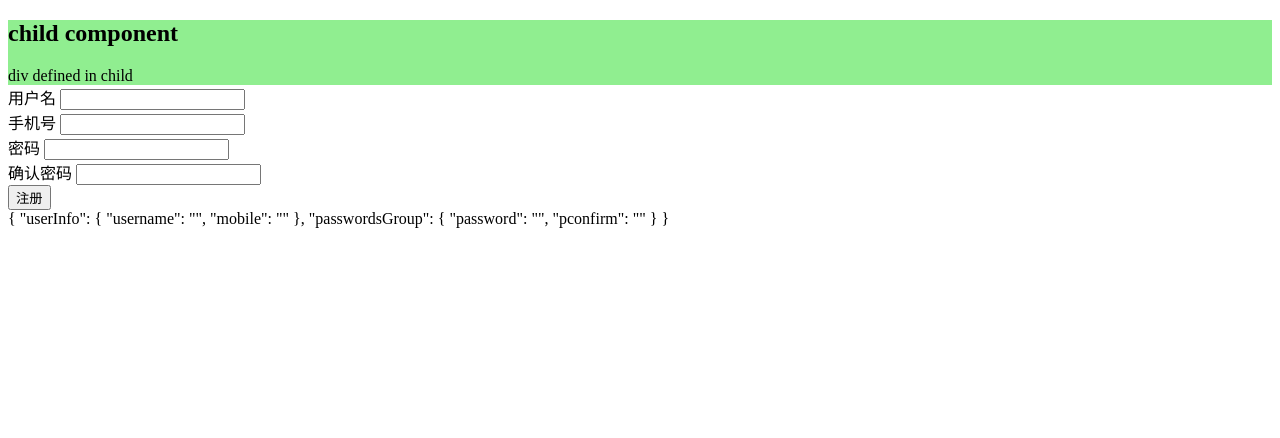
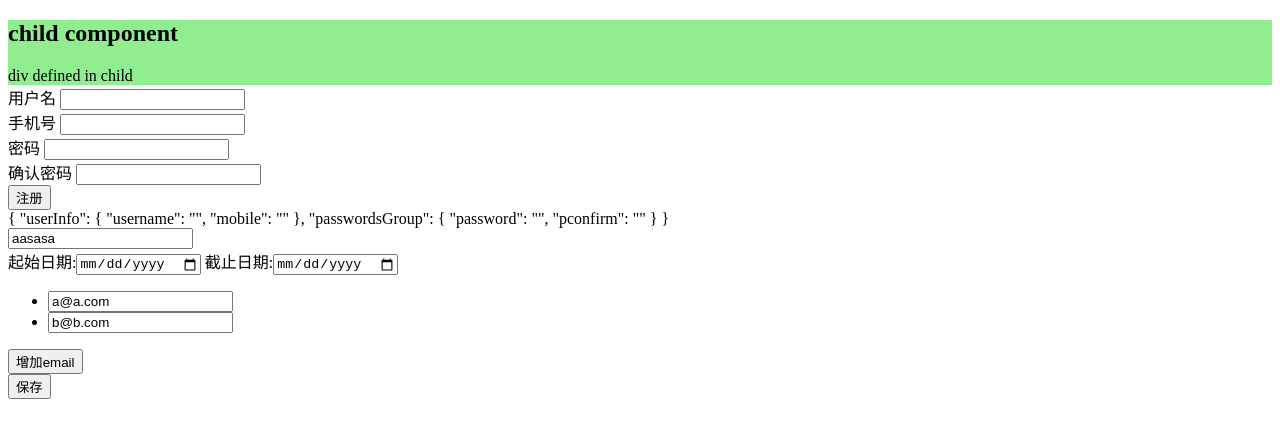
Before and after one commit to eriollee/AngularBindDemo, an Angular app: page / in a window 1280 px wide. Shown: the top 438 px of the page. Built offline with nearby package versions, Linux system fonts and the light colour scheme.

Commit message:
响应式表单机制初识

```diff
--- a/src/app/app.component.html
+++ b/src/app/app.component.html
@@ -57,3 +57,5 @@
 <router-outlet></router-outlet>
 
 <app-template-form></app-template-form>
+
+<app-reactive-form></app-reactive-form>
--- /dev/null
+++ b/src/app/reactive-form/reactive-form.component.html
@@ -0,0 +1,19 @@
+
+<form [formGroup]="formModel" (submit)="onSubmit()">
+	<input formControlName="username">
+	<div formGroupName="dateRange">
+		起始日期:<input type="date"  formControlName="from">
+		截止日期:<input type="date" formControlName="to">
+	</div>
+	<div>
+		<ul formArrayName="emails" >
+			<li *ngFor="let e of this.formModel.get('emails').controls;let  i = index;">
+				<input type="text" [formControlName]="i">
+			</li>
+		</ul>
+		<button type="button" (click)="addEmail()"> 增加email </button>
+	</div>
+	<div>
+		<button type="submit">保存</button>
+	</div>
+</form>
--- /dev/null
+++ b/src/app/reactive-form/reactive-form.component.ts
@@ -0,0 +1,37 @@
+import { Component, OnInit} from '@angular/core';
+import { FormGroup,FormControl,FormArray } from '@angular/forms';
+
+@Component({
+  selector: 'app-reactive-form',
+  templateUrl: './reactive-form.component.html',
+  styleUrls: ['./reactive-form.component.css']
+})
+export class ReactiveFormComponent implements OnInit {
+  /*username:FormControl = new FormControl("aasasa");*/
+  formModel:FormGroup = new FormGroup({
+  	username:new FormControl("aasasa"),
+  	dateRange: new FormGroup({
+  		from:new FormControl(),
+  		to:new FormControl()
+  	}),
+  	emails:new FormArray([
+  		new FormControl("a@a.com"),
+  		new FormControl("b@b.com"),
+  		])
+  });
+
+  constructor() { }
+
+  ngOnInit() {
+  }
+
+  onSubmit(){
+  	console.log(this.formModel.value);
+  }
+
+  addEmail(){
+  	let emails = this.formModel.get("emails") as FormArray;
+  	emails.push(new FormControl());
+  }
+
+}
```
Also changed, not shown: src/app/app.module.ts (+6 -3 lines), src/app/reactive-form/reactive-form.component.css (added), 1 other file (tests, documents, lock files or other folders).
